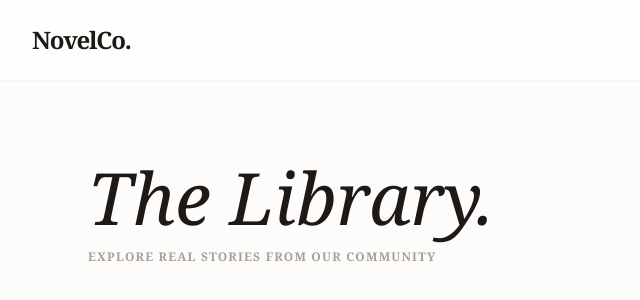
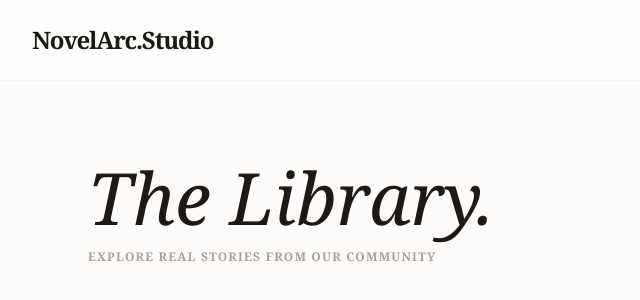
Before and after one commit to alientoarvinb0477-cloud/novelco, a Next.js app: page /library in a window 1280 px wide. Shown: the top 300 px of the page, without its empty margins (0-640 px from the left). Built offline with nearby package versions, Linux system fonts and the light colour scheme; no server answers; the database is empty.

Commit message:
Update page.tsx

```diff
--- a/src/app/library/page.tsx
+++ b/src/app/library/page.tsx
@@ -30,7 +30,7 @@ export default function LibraryPage() {
   return (
     <div className="min-h-screen bg-[#FDFCFB] text-stone-900 font-serif">
       <nav className="flex justify-between items-center px-8 py-6 border-b border-stone-100 bg-white/50 backdrop-blur-md sticky top-0 z-50">
-        <Link href="/" className="text-2xl font-bold tracking-tighter">NovelCo.</Link>
+        <Link href="/" className="text-2xl font-bold tracking-tighter">NovelArc.Studio</Link>
         <UserButton />
       </nav>
 
```
